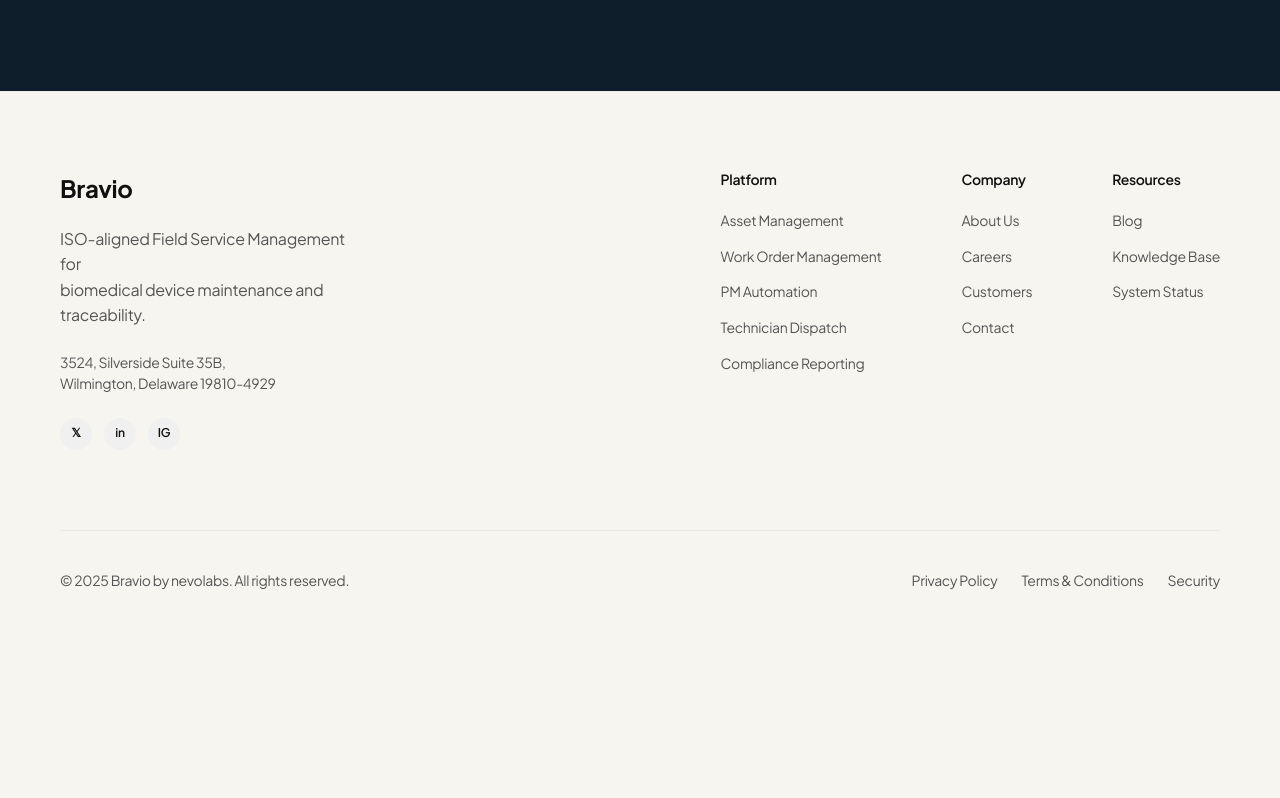
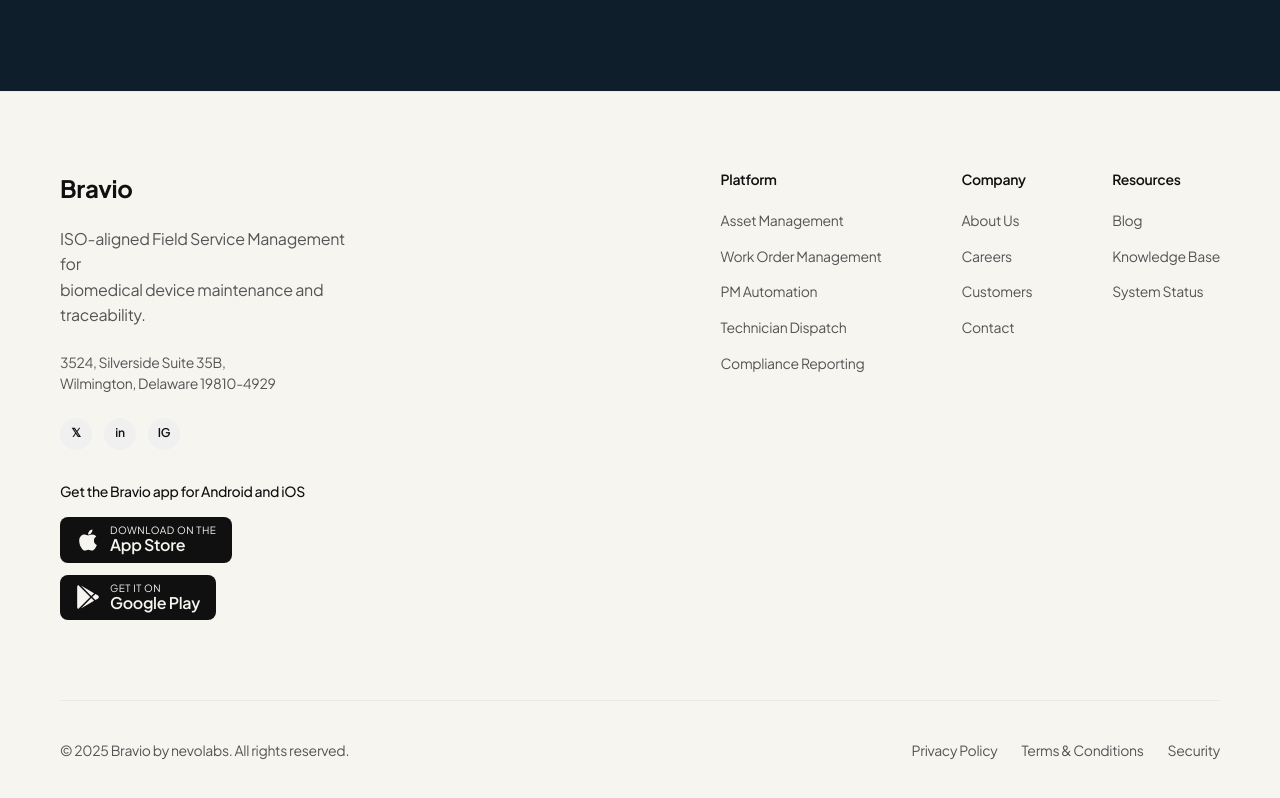
Before and after one commit to iamdanusabu/bravio-landing, a Next.js app: page / in a window 1280 px wide. Shown: the part 5812-6610 px from the top of the page. Before the commit the page ends 6442 px from the top, so only its background shows below. Built offline with nearby package versions, Linux system fonts and the light colour scheme.

Commit message:
Stores added

```diff
--- a/src/components/Footer.module.css
+++ b/src/components/Footer.module.css
@@ -125,3 +125,62 @@
         gap: 20px;
     }
 }
+
+.appSection {
+    margin-top: 32px;
+}
+
+.appDescription {
+    font-size: 14px;
+    color: var(--foreground);
+    font-weight: 500;
+    margin-bottom: 16px;
+}
+
+.appLinks {
+    display: flex;
+    gap: 12px;
+    flex-wrap: wrap;
+}
+
+.appButton {
+    display: flex;
+    align-items: center;
+    gap: 10px;
+    background: var(--foreground);
+    color: var(--background);
+    padding: 8px 16px;
+    border-radius: 8px;
+    text-decoration: none;
+    transition: transform 0.2s, opacity 0.2s;
+}
+
+.appButton:hover {
+    transform: translateY(-2px);
+    opacity: 0.9;
+}
+
+.appIcon {
+    width: 24px;
+    height: 24px;
+    fill: currentColor;
+}
+
+.appText {
+    display: flex;
+    flex-direction: column;
+    align-items: flex-start;
+}
+
+.appTextSmall {
+    font-size: 10px;
+    line-height: 1;
+    text-transform: uppercase;
+    letter-spacing: 0.5px;
+}
+
+.appTextLarge {
+    font-size: 16px;
+    font-weight: 600;
+    line-height: 1.2;
+}
--- a/src/components/Footer.tsx
+++ b/src/components/Footer.tsx
@@ -22,6 +22,32 @@
                             <div className={styles.socialIcon}>𝕏</div>
                             <div className={styles.socialIcon}>in</div>
                             <div className={styles.socialIcon}>IG</div>
+                        </div>
+
+                        <div className={styles.appSection}>
+                            <div className={styles.appDescription}>
+                                Get the Bravio app for Android and iOS
+                            </div>
+                            <div className={styles.appLinks}>
+                                <a href="https://cal.com/bravio-demo/30min" target="_blank" rel="noopener noreferrer" className={styles.appButton}>
+                                    <svg className={styles.appIcon} viewBox="0 0 384 512" xmlns="http://www.w3.org/2000/svg">
+                                        <path d="M318.7 268.7c-.2-36.7 16.4-64.4 50-84.8-18.8-26.9-47.2-41.7-84.7-44.6-35.5-2.8-74.3 20.7-88.5 20.7-15 0-49.4-19.7-76.4-19.7C63.3 141.2 4 184.8 4 273.5q0 39.3 14.4 81.2c12.8 36.7 59 126.7 107.2 125.2 25.2-.6 43-17.9 75.8-17.9 31.8 0 48.3 17.9 76.4 17.9 48.6-.7 90.4-82.5 102.6-119.3-65.2-30.7-61.7-90-61.7-91.9zm-56.6-164.2c27.3-32.4 24.8-61.9 24-72.5-24.1 1.4-52 16.4-67.9 34.9-17.5 19.8-27.8 44.3-25.6 71.9 26.1 2 49.9-11.4 69.5-34.3z"/>
+                                    </svg>
+                                    <div className={styles.appText}>
+                                        <span className={styles.appTextSmall}>Download on the</span>
+                                        <span className={styles.appTextLarge}>App Store</span>
+                                    </div>
+                                </a>
+                                <a href="https://cal.com/bravio-demo/30min" target="_blank" rel="noopener noreferrer" className={styles.appButton}>
+                                    <svg className={styles.appIcon} viewBox="0 0 512 512" xmlns="http://www.w3.org/2000/svg">
+                                        <path d="M325.3 234.3L104.6 13l280.8 161.2-60.1 60.1zM47 0C34 6.8 25.3 19.2 25.3 35.3v441.3c0 16.1 8.7 28.5 21.7 35.3l256.6-256L47 0zm425.2 225.6l-58.9-34.1-65.7 64.5 65.7 64.5 60.1-34.1c18-14.3 18-46.5-1.2-60.8zM104.6 499l280.8-161.2-60.1-60.1L104.6 499z"/>
+                                    </svg>
+                                    <div className={styles.appText}>
+                                        <span className={styles.appTextSmall}>GET IT ON</span>
+                                        <span className={styles.appTextLarge}>Google Play</span>
+                                    </div>
+                                </a>
+                            </div>
                         </div>
                     </div>
 
```
